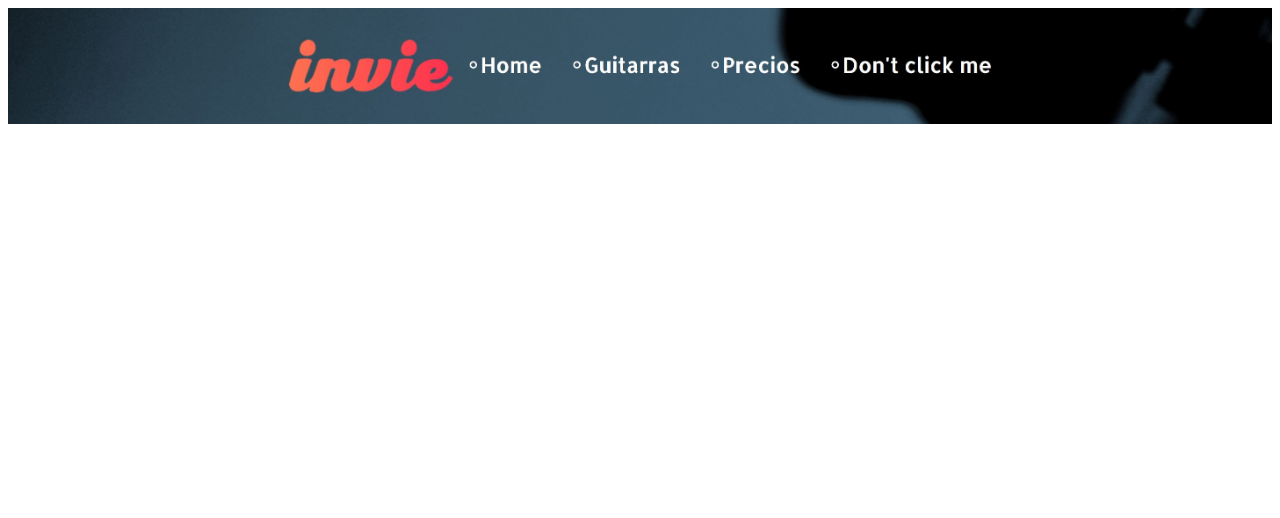
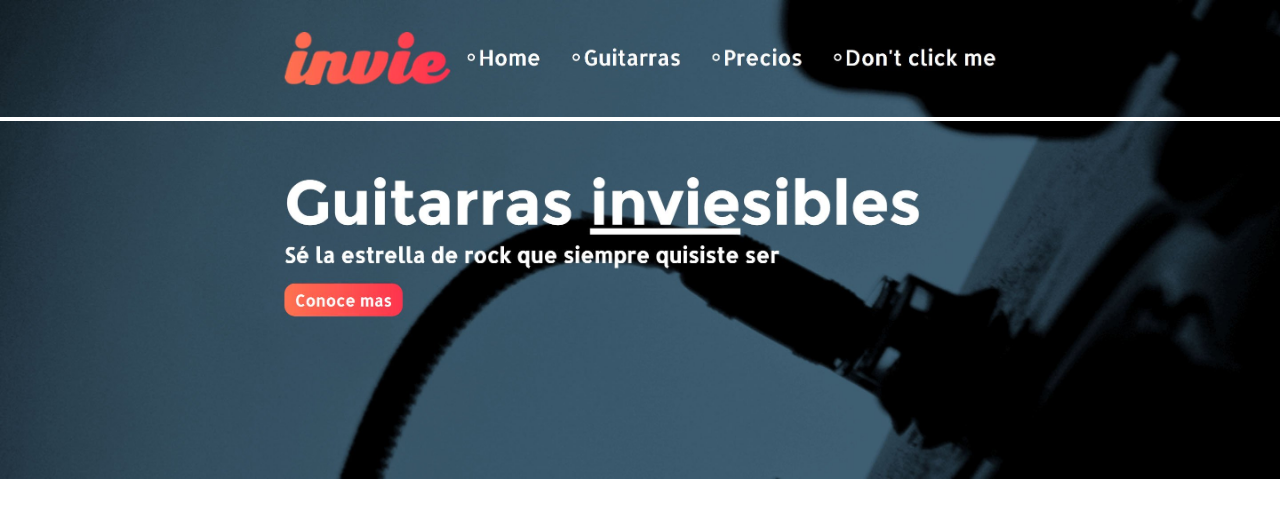
Before and after one commit to Danielcarvajal12/invie-github, a plain HTML site: page index.html in a window 1280 px wide. Drawn offline with Linux system fonts and the light colour scheme.

Commit message:
agregue el hero

```diff
--- a/index.html
+++ b/index.html
@@ -2,15 +2,23 @@
 <html lang="es">
 <head>
 	<style type="text/css">
+
+		body{
+			margin: 0px;
+		}
+
 		img{
 			max-width: 100%;
+			margin: 0px;
 
 		}
+
 	</style>
 	<meta charset="UTF-8">
 	<title>Proyecto con Git</title>
 </head>
 <body>
 	<img src="img/header.webp" alt="">
+	<img src="img/hero.webp" alt="">
 </body>
 </html>
```
